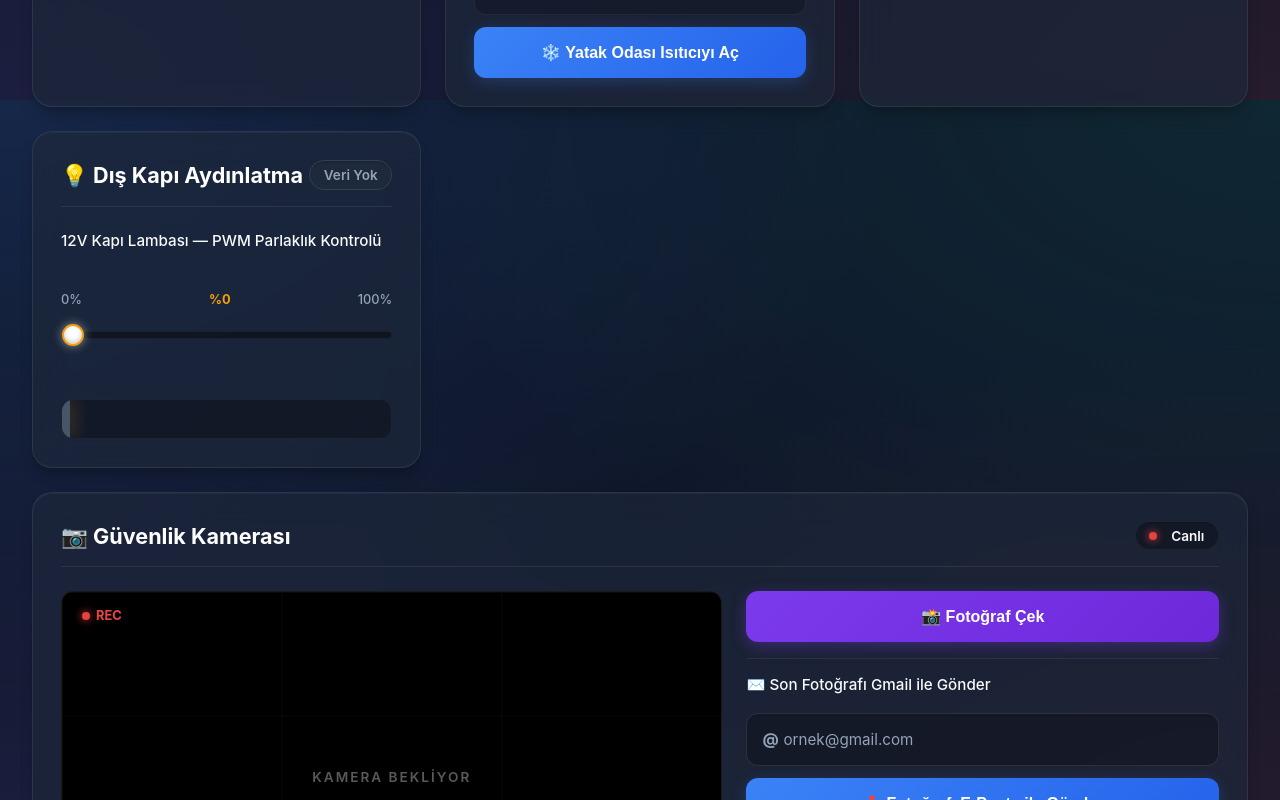
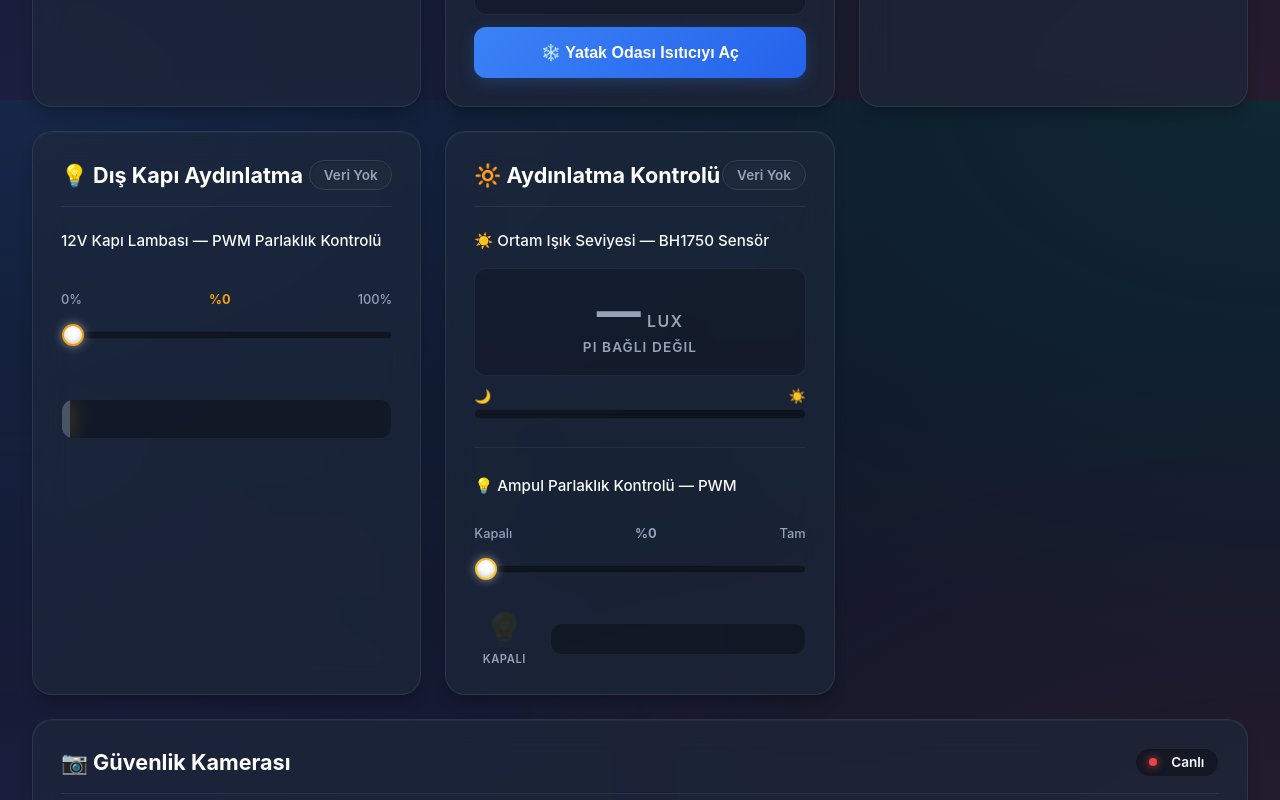
Before and after one commit to kayaalpkayaalp/webtek, a React (Vite) app: page / in a window 1280 px wide. Shown: the part 700-1500 px from the top of the page. Built offline with nearby package versions, Linux system fonts and the light colour scheme; no server answers.

Commit message:
feat: BH1750 ortam ışık sensörü ve ampul parlaklık kontrolü eklendi

```diff
--- a/api/index.js
+++ b/api/index.js
@@ -50,6 +50,8 @@ const DEFAULT_STATE = {
   pi_connected:      'false',
   pi_last_seen:      '0',
   capture_requested: 'false',
+  ambient_light:     '',
+  bulb_brightness:   '0',
 };
 
 // KV'den veya bellekten tüm durumu oku
--- a/src/App.jsx
+++ b/src/App.jsx
@@ -15,6 +15,8 @@ function App() {
     rain_status: 'dry',
     last_photo: '',
     pi_connected: 'false',
+    ambient_light: '',
+    bulb_brightness: '0',
   });
   const [email, setEmail] = useState('');
   const [emailStatus, setEmailStatus] = useState('');
@@ -23,6 +25,7 @@ function App() {
   const [photoBase64, setPhotoBase64] = useState(null);
   const prevRainRef = useRef('dry');
   const isDraggingLightRef = useRef(false);
+  const isDraggingBulbRef = useRef(false);
 
   // ---- Durum verilerini 3 saniyede bir çek ----
   useEffect(() => {
@@ -44,6 +47,9 @@ function App() {
               // Kullanıcı kaydırıcıyı sürüklüyorsa, sunucudan gelen ışık değerini yoksay (zıplamayı önle)
               if (isDraggingLightRef.current) {
                 delete newData.door_light;
+              }
+              if (isDraggingBulbRef.current) {
+                delete newData.bulb_brightness;
               }
 
               return { ...prev, ...newData };
@@ -145,6 +151,19 @@ function App() {
   const isRaining = deviceStates.rain_status === 'raining';
   const isPiConnected = deviceStates.pi_connected === 'true';
   const lightPct = parseInt(deviceStates.door_light) || 0;
+  const bulbPct = parseInt(deviceStates.bulb_brightness) || 0;
+  const ambientLux = deviceStates.ambient_light ? parseFloat(deviceStates.ambient_light) : null;
+
+  // Lux seviyesine göre açıklama ve renk
+  const getLuxInfo = (lux) => {
+    if (lux === null) return { label: 'Veri Yok', color: '#94a3b8', level: 0 };
+    if (lux < 50) return { label: 'Çok Karanlık', color: '#6366f1', level: 1 };
+    if (lux < 200) return { label: 'Loş', color: '#8b5cf6', level: 2 };
+    if (lux < 500) return { label: 'Normal', color: '#f59e0b', level: 3 };
+    if (lux < 1000) return { label: 'Aydınlık', color: '#fb923c', level: 4 };
+    return { label: 'Çok Parlak', color: '#fbbf24', level: 5 };
+  };
+  const luxInfo = getLuxInfo(ambientLux);
 
   return (
     <>
@@ -357,6 +376,104 @@ function App() {
           </div>
         </div>
 
+        {/* =================== 5. Ortam Işığı & Ampul =================== */}
+        <div className="card">
+          <div className="card-header">
+            <h2>🔆 Aydınlatma Kontrolü</h2>
+            <div className="status-indicator" style={
+              !isPiConnected ? { background: '#1e293b', borderColor: '#334155', color: '#94a3b8' } :
+              {
+                background: `rgba(${luxInfo.level >= 3 ? '251, 191, 36' : '99, 102, 241'}, ${0.1 + luxInfo.level * 0.05})`,
+                borderColor: `rgba(${luxInfo.level >= 3 ? '251, 191, 36' : '99, 102, 241'}, 0.4)`
+              }
+            }>
+              {!isPiConnected ? 'Veri Yok' : luxInfo.label}
+            </div>
+          </div>
+          <div className="card-content">
+            {/* BH1750 Ortam Işık Sensörü */}
+            <div className="ambient-light-section">
+              <p className="label-text">☀️ Ortam Işık Seviyesi — BH1750 Sensör</p>
+              <div className="lux-display">
+                <div className="lux-value-wrapper">
+                  <span className="lux-value" style={{ color: luxInfo.color }}>
+                    {isPiConnected && ambientLux !== null ? ambientLux : '—'}
+                  </span>
+                  <span className="lux-unit">lux</span>
+                </div>
+                <span className="lux-description" style={{ color: luxInfo.color }}>
+                  {isPiConnected ? luxInfo.label : 'Pi Bağlı Değil'}
+                </span>
+              </div>
+              {/* Lux seviye barı */}
+              <div className="lux-bar-container">
+                <div className="lux-bar-labels">
+                  <span>🌙</span>
+                  <span>☀️</span>
+                </div>
+                <div className="lux-bar">
+                  <div className="lux-bar-fill" style={{
+                    width: isPiConnected && ambientLux !== null
+                      ? `${Math.min((ambientLux / 2000) * 100, 100)}%`
+                      : '0%',
+                    background: isPiConnected
+                      ? `linear-gradient(90deg, #6366f1, #8b5cf6, #f59e0b, #fbbf24)`
+                      : '#475569'
+                  }}></div>
+                </div>
+              </div>
+            </div>
+
+            <div style={{ borderTop: '1px solid rgba(255,255,255,0.05)', margin: '0.5rem 0' }}></div>
+
+            {/* Ampul Parlaklık Kontrolü */}
+            <div className="bulb-control-section">
+              <p className="label-text">💡 Ampul Parlaklık Kontrolü — PWM</p>
+              <div className="slider-container">
+                <div className="slider-labels">
+                  <span>Kapalı</span>
+                  <span style={{ color: bulbPct > 0 ? '#fbbf24' : 'var(--text-muted)', fontWeight: '700' }}>%{bulbPct}</span>
+                  <span>Tam</span>
+                </div>
+                <input
+                  type="range"
+                  min="0"
+                  max="100"
+                  value={bulbPct}
+                  className="bulb-slider"
+                  onPointerDown={() => { isDraggingBulbRef.current = true; }}
+                  onChange={(e) => setDeviceStates(prev => ({ ...prev, bulb_brightness: e.target.value }))}
+                  onPointerUp={(e) => {
+                    isDraggingBulbRef.current = false;
+                    updateDeviceState('bulb_brightness', e.target.value);
+                  }}
+                />
+              </div>
+              <div className="bulb-visualizer">
+                <div className="bulb-icon-wrapper">
+                  <span className="bulb-icon" style={{
+                    filter: `brightness(${0.3 + (bulbPct / 100) * 1.5})`,
+                    opacity: bulbPct > 0 ? 1 : 0.3,
+                    textShadow: bulbPct > 50 ? `0 0 ${bulbPct / 3}px rgba(251, 191, 36, 0.8)` : 'none'
+                  }}>💡</span>
+                  <span className="bulb-status">
+                    {bulbPct === 0 ? 'Kapalı' : bulbPct < 30 ? 'Kısık' : bulbPct < 70 ? 'Orta' : 'Tam Güç'}
+                  </span>
+                </div>
+                <div className="bulb-bar">
+                  <div className="bulb-bar-fill" style={{
+                    width: `${bulbPct}%`,
+                    background: bulbPct > 0
+                      ? `linear-gradient(90deg, rgba(251, 191, 36, 0.3), rgba(251, 191, 36, 0.9))`
+                      : '#475569',
+                    boxShadow: bulbPct > 20 ? `0 0 ${bulbPct / 5}px rgba(251, 191, 36, 0.5)` : 'none'
+                  }}></div>
+                </div>
+              </div>
+            </div>
+          </div>
+        </div>
+
         {/* =================== 5. Kamera & E-posta =================== */}
         <div className="card card-wide">
           <div className="card-header">
--- a/src/index.css
+++ b/src/index.css
@@ -739,3 +739,146 @@ input[type=email]::placeholder {
   background: rgba(255,255,255,0.07);
   margin: 0.25rem 0;
 }
+
+/* =============================================
+   AMBIENT LIGHT (BH1750) SECTION
+============================================= */
+.ambient-light-section {
+  display: flex;
+  flex-direction: column;
+  gap: 0.75rem;
+}
+
+.lux-display {
+  background: rgba(0, 0, 0, 0.2);
+  border: 1px solid rgba(255, 255, 255, 0.06);
+  border-radius: var(--btn-radius);
+  padding: 1.25rem;
+  text-align: center;
+  display: flex;
+  flex-direction: column;
+  gap: 0.35rem;
+  transition: background 0.2s;
+}
+
+.lux-display:hover {
+  background: rgba(0, 0, 0, 0.3);
+}
+
+.lux-value-wrapper {
+  display: flex;
+  align-items: baseline;
+  justify-content: center;
+  gap: 0.4rem;
+}
+
+.lux-value {
+  font-size: 2.75rem;
+  font-weight: 800;
+  transition: color 0.5s ease;
+  line-height: 1;
+}
+
+.lux-unit {
+  font-size: 1rem;
+  color: var(--text-muted);
+  font-weight: 600;
+  text-transform: uppercase;
+  letter-spacing: 0.08em;
+}
+
+.lux-description {
+  font-size: 0.85rem;
+  font-weight: 600;
+  text-transform: uppercase;
+  letter-spacing: 0.08em;
+  transition: color 0.5s ease;
+}
+
+/* Lux Level Bar */
+.lux-bar-container {
+  display: flex;
+  flex-direction: column;
+  gap: 0.35rem;
+}
+
+.lux-bar-labels {
+  display: flex;
+  justify-content: space-between;
+  font-size: 0.85rem;
+}
+
+.lux-bar {
+  height: 10px;
+  border-radius: 99px;
+  background: rgba(0, 0, 0, 0.4);
+  overflow: hidden;
+  border: 1px solid rgba(255, 255, 255, 0.05);
+  position: relative;
+}
+
+.lux-bar-fill {
+  height: 100%;
+  border-radius: 99px;
+  transition: width 0.6s ease, background 0.6s ease;
+  box-shadow: 0 0 12px rgba(99, 102, 241, 0.3);
+}
+
+/* =============================================
+   BULB BRIGHTNESS CONTROL
+============================================= */
+.bulb-control-section {
+  display: flex;
+  flex-direction: column;
+  gap: 0.5rem;
+}
+
+.bulb-slider::-webkit-slider-thumb {
+  border-color: #fbbf24 !important;
+}
+
+.bulb-visualizer {
+  display: flex;
+  align-items: center;
+  gap: 1rem;
+  margin-top: 0.5rem;
+}
+
+.bulb-icon-wrapper {
+  display: flex;
+  flex-direction: column;
+  align-items: center;
+  gap: 0.25rem;
+  min-width: 60px;
+}
+
+.bulb-icon {
+  font-size: 2.2rem;
+  transition: all 0.3s ease;
+  line-height: 1;
+}
+
+.bulb-status {
+  font-size: 0.7rem;
+  font-weight: 600;
+  color: var(--text-muted);
+  text-transform: uppercase;
+  letter-spacing: 0.05em;
+  white-space: nowrap;
+}
+
+.bulb-bar {
+  flex: 1;
+  height: 32px;
+  border-radius: var(--btn-radius);
+  background: rgba(0, 0, 0, 0.3);
+  position: relative;
+  overflow: hidden;
+  border: 1px solid rgba(255, 255, 255, 0.05);
+}
+
+.bulb-bar-fill {
+  height: 100%;
+  border-radius: var(--btn-radius);
+  transition: width 0.3s ease, background 0.3s ease, box-shadow 0.3s ease;
+}
```
Also changed, not shown: 1 other file (tests, documents, lock files or other folders).
